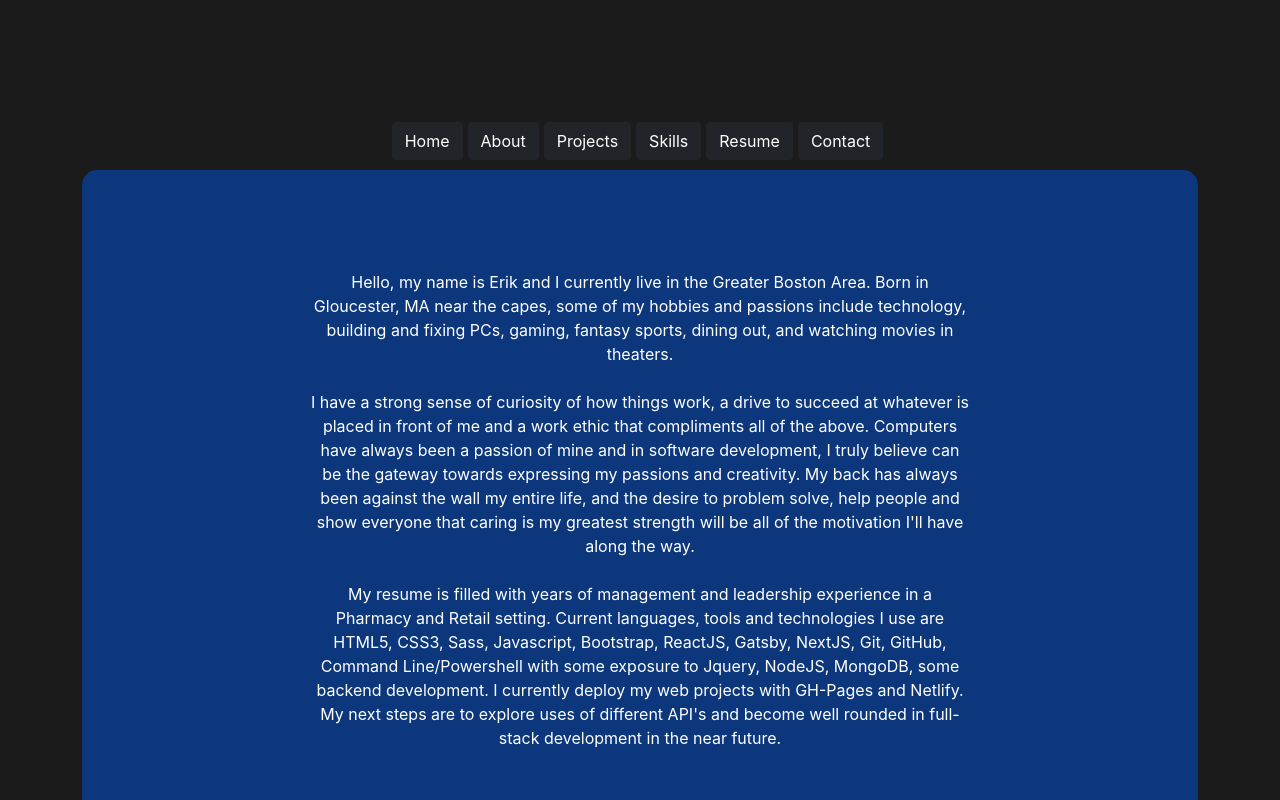
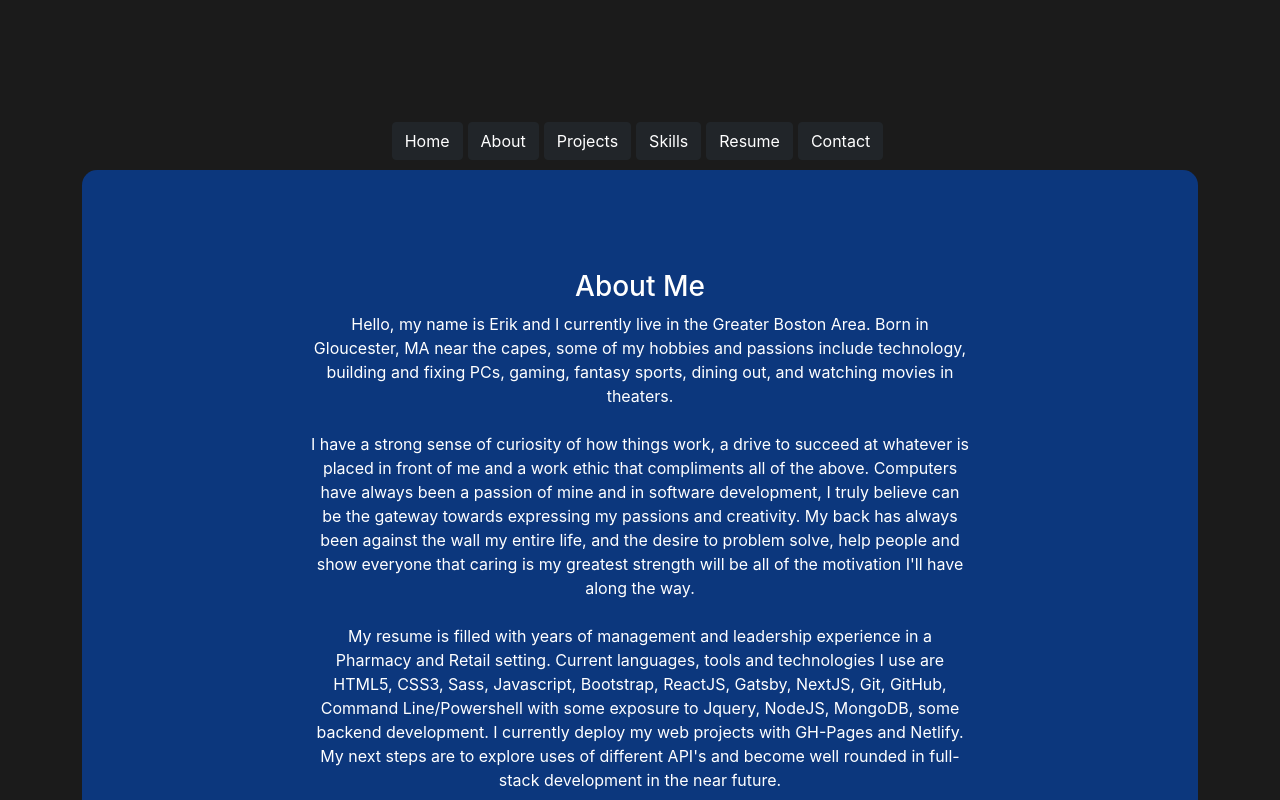
Before and after one commit to ErikMoxley/erik-moxley, a React (Create React App) app: page /about in a window 1280 px wide. Shown: the top 800 px of the page. Built offline with nearby package versions, Linux system fonts and the light colour scheme.

Commit message:
title about section

```diff
--- a/src/components/pages/About.js
+++ b/src/components/pages/About.js
@@ -4,6 +4,7 @@ import "../../styles/Content.css";
 const About = () => {
     return (
       <div className="content">
+        <h3>About Me</h3>
         <header className="title">
           {/* <div class="circular--portrait">
             <img src={profileImg} alt=''/>
```
